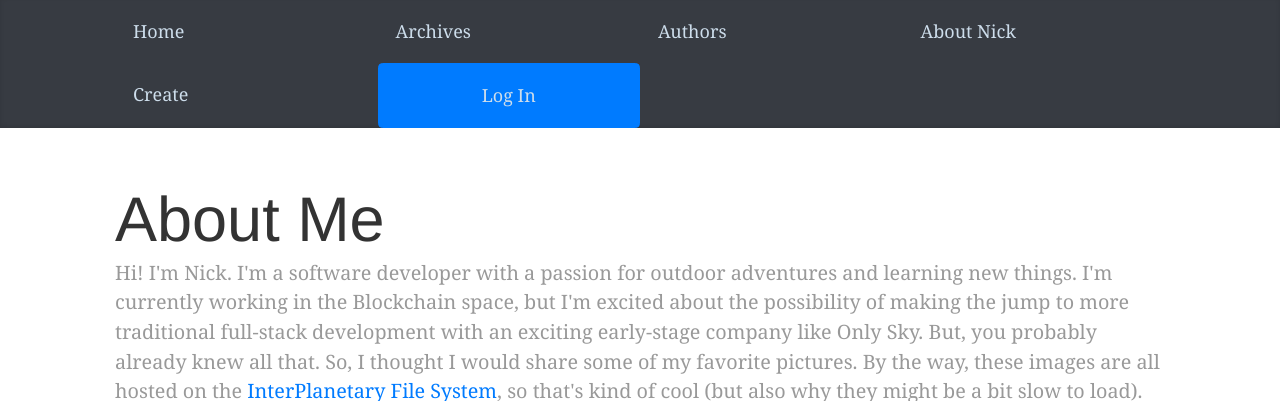
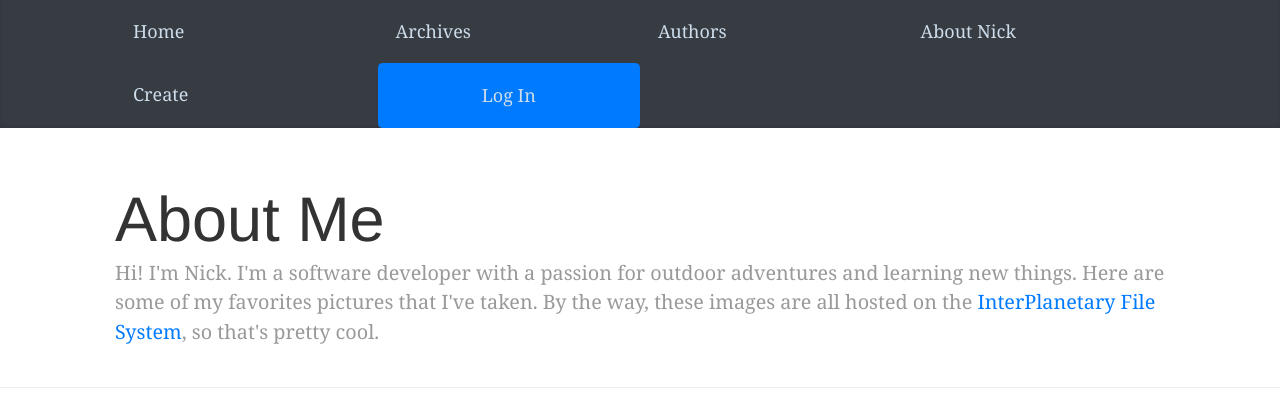
Before and after one commit to nward13/flask-example-site, a Flask app: page /about_me/ in a window 1280 px wide. Shown: the top 401 px of the page. Run offline with Flask 2, Linux system fonts and the light colour scheme; some libraries are stand-ins or nearby versions.

```diff
--- a/sample/app/templates/about_me/about_me.html
+++ b/sample/app/templates/about_me/about_me.html
@@ -16,12 +16,9 @@
 
 {% block subheading %}
     <h7>
-        Hi! I'm Nick. I'm a software developer with a passion for outdoor adventures and learning new things.
-        I'm currently working in the Blockchain space, but I'm excited about the possibility of making
-        the jump to more traditional full-stack development with an exciting early-stage company like Only Sky.
-        But, you probably already knew all that. So, I thought I would share some of my favorite pictures. By the
+        Hi! I'm Nick. I'm a software developer with a passion for outdoor adventures and learning new things. Here are some of my favorites pictures that I've taken. By the
         way, these images are all hosted on the <a href="https://ipfs.io/" target="_blank">InterPlanetary File System</a>,
-        so that's kind of cool (but also why they might be a bit slow to load).
+        so that's pretty cool.
     </h7>
 {% endblock %}
 
--- a/sample/app/templates/blog/archive.html
+++ b/sample/app/templates/blog/archive.html
@@ -73,7 +73,7 @@
 {% endblock %}
 
 {% block subheading %}
-    The rich history of The Code Challenge Blog.
+    The rich history of The Flask Blog.
 {% endblock %}
 
 {% block container %}
--- a/sample/app/templates/blog/index.html
+++ b/sample/app/templates/blog/index.html
@@ -2,7 +2,7 @@
 
 {% block heading %}
     {% block title %}
-        The Code Challenge Blog
+        The Flask Blog
     {% endblock %}
 {% endblock %}
 
--- a/sample/schema.sql
+++ b/sample/schema.sql
@@ -60,4 +60,4 @@ CREATE TABLE `user` (
 /*!40101 SET COLLATION_CONNECTION=@OLD_COLLATION_CONNECTION */;
 /*!40111 SET SQL_NOTES=@OLD_SQL_NOTES */;
 
--- Dump completed on 2018-12-30  3:13:13
+-- Dump completed on 2019-02-08 21:14:06
```
